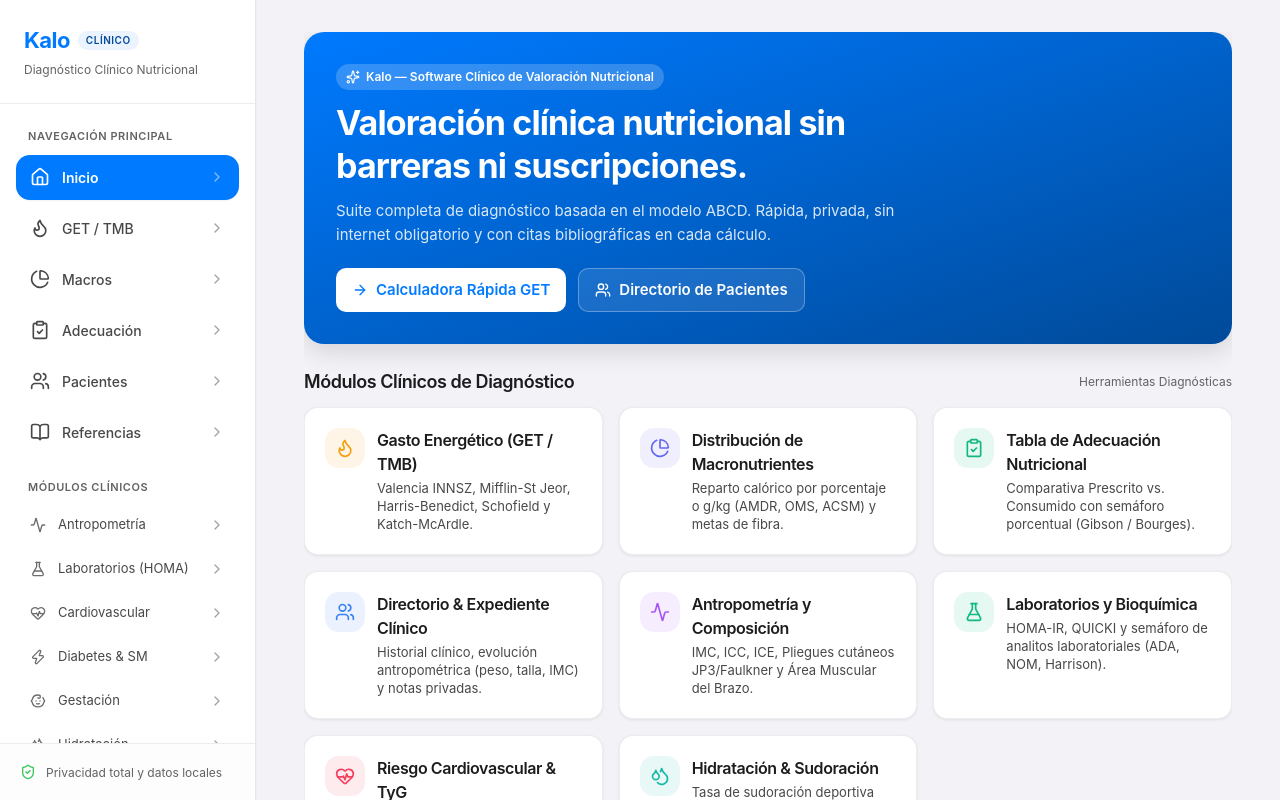
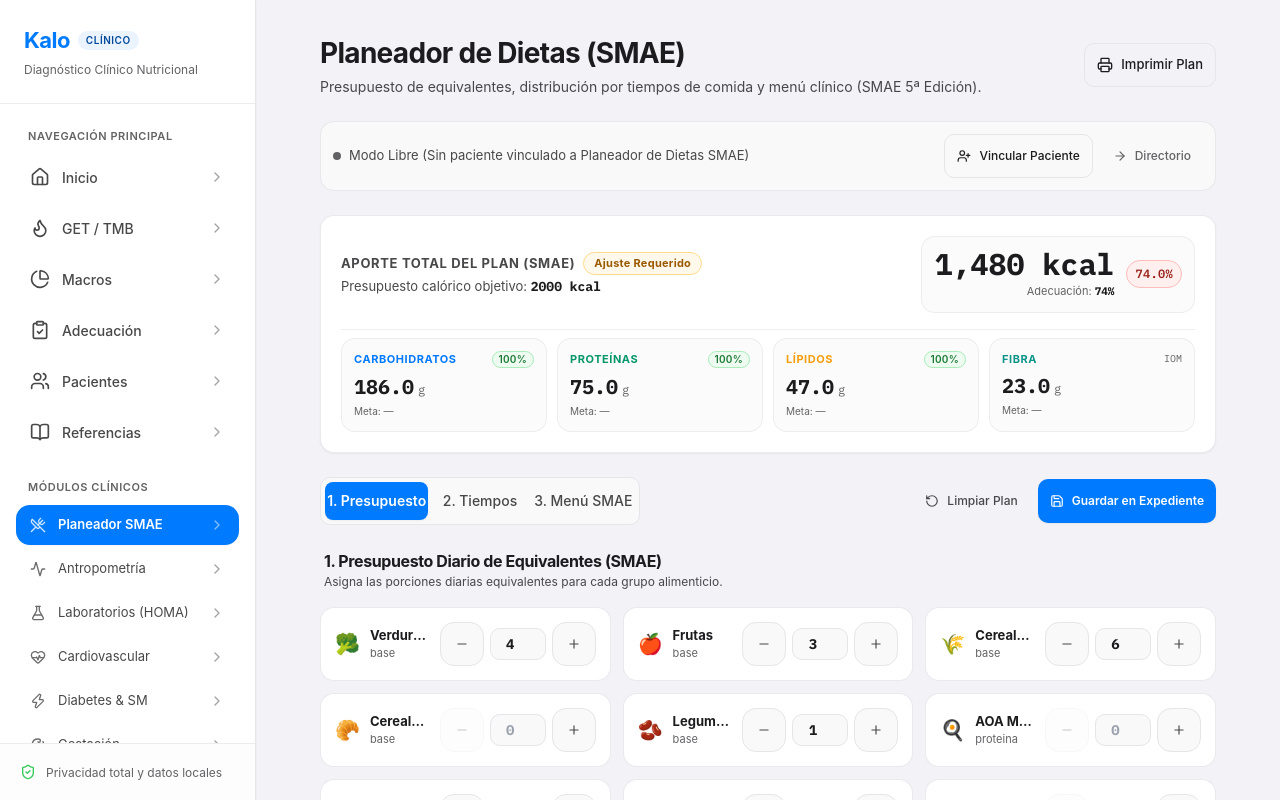
Before and after one commit to dnnnah/Kalo, a React (Vite) app: page /planeador in a window 1280 px wide. Before the commit this address led to /. Shown: the top 800 px of the page. Built offline with nearby package versions, Linux system fonts and the light colour scheme.

Commit message:
feat(meal-planner): integrar vista principal, ruteo y accesos en el layout

```diff
--- a/src/features/dashboard/DashboardView.tsx
+++ b/src/features/dashboard/DashboardView.tsx
@@ -11,6 +11,7 @@ import {
   Users,
   PieChart,
   ClipboardCheck,
+  UtensilsCrossed,
 } from 'lucide-react';
 import { Card, CardTitle } from '../../shared/components/Card';
 import { Button } from '../../shared/components/Button';
@@ -37,6 +38,13 @@ export function DashboardView() {
       descripcion: 'Comparativa Prescrito vs. Consumido con semáforo porcentual (Gibson / Bourges).',
       icono: <ClipboardCheck className="w-5 h-5 text-emerald-500" />,
       color: 'bg-emerald-500/10 text-emerald-600',
+    },
+    {
+      to: '/planeador',
+      titulo: 'Planeador de Dietas (SMAE)',
+      descripcion: 'Presupuesto de equivalentes por grupo, distribución por tiempos y menú de alimentos.',
+      icono: <UtensilsCrossed className="w-5 h-5 text-orange-500" />,
+      color: 'bg-orange-500/10 text-orange-600',
     },
     {
       to: '/pacientes',
--- /dev/null
+++ b/src/features/meal-planner/MealPlannerView.tsx
@@ -0,0 +1,180 @@
+/**
+ * @file src/features/meal-planner/MealPlannerView.tsx
+ * @description Vista principal del Planeador de Dietas por Equivalentes (SMAE 5ª Edición).
+ */
+
+import { Printer, Sparkles, RotateCcw, Save } from 'lucide-react';
+import { useMealPlanner, type CapaActiva } from './useMealPlanner';
+import { Button } from '../../shared/components/Button';
+import { SegmentedControl } from '../../shared/components/SegmentedControl';
+import { BarraPacienteActivo } from '../../shared/components/BarraPacienteActivo';
+import { ResumenPlanCard } from './components/ResumenPlanCard';
+import { CapaPresupuesto } from './components/CapaPresupuesto';
+import { CapaDistribucionTiempos } from './components/CapaDistribucionTiempos';
+import { CapaMenuAlimentos } from './components/CapaMenuAlimentos';
+
+const OPCIONES_CAPAS: Array<{ value: CapaActiva; label: string }> = [
+  { value: 'presupuesto', label: '1. Presupuesto' },
+  { value: 'tiempos', label: '2. Tiempos' },
+  { value: 'menu', label: '3. Menú SMAE' },
+];
+
+export function MealPlannerView() {
+  const {
+    capaActiva,
+    setCapaActiva,
+    getObjetivoKcal,
+    macrosPrescritos,
+    presupuesto,
+    distribucion,
+    alimentosSeleccionados,
+    tiempoSeleccionadoMenu,
+    setTiempoSeleccionadoMenu,
+    busquedaAlimento,
+    setBusquedaAlimento,
+    filtroGrupoCatalogo,
+    setFiltroGrupoCatalogo,
+    alimentosFiltrados,
+    macrosTotales,
+    saldos,
+    adecuacion,
+    actualizarEquivalente,
+    incrementarGrupo,
+    decrementarGrupo,
+    asignarDistribucionTiempo,
+    agregarAlimentoAMenu,
+    eliminarAlimentoDeMenu,
+    precargarDatosPaciente,
+    limpiarPlan,
+    guardarEnExpediente,
+    guardando,
+    guardadoExitoso,
+  } = useMealPlanner();
+
+  const handlePrint = () => {
+    window.print();
+  };
+
+  return (
+    <div className="space-y-6 max-w-4xl mx-auto pb-12">
+      {/* Encabezado */}
+      <div className="flex flex-col sm:flex-row sm:items-center justify-between gap-3">
+        <div>
+          <h1 className="text-[24px] sm:text-[28px] font-bold text-text-primary tracking-tight">
+            Planeador de Dietas (SMAE)
+          </h1>
+          <p className="text-[14px] text-text-secondary mt-0.5">
+            Presupuesto de equivalentes, distribución por tiempos de comida y menú clínico (SMAE 5ª Edición).
+          </p>
+        </div>
+
+        <div className="flex items-center gap-2 no-print self-start sm:self-auto flex-wrap">
+          <Button
+            variant="outline"
+            size="sm"
+            onClick={handlePrint}
+            icono={<Printer className="w-4 h-4" />}
+          >
+            Imprimir Plan
+          </Button>
+        </div>
+      </div>
+
+      {/* Barra de Paciente Activo */}
+      <BarraPacienteActivo
+        onPrecargarDatos={precargarDatosPaciente}
+        onGuardarEnExpediente={guardarEnExpediente}
+        guardando={guardando}
+        guardadoExitoso={guardadoExitoso}
+        nombreModulo="Planeador de Dietas SMAE"
+      />
+
+      {/* Scorecard de Resumen de Macros del Plan */}
+      <ResumenPlanCard
+        macrosTotales={macrosTotales}
+        adecuacion={adecuacion}
+        getObjetivoKcal={getObjetivoKcal}
+        macrosPrescritos={macrosPrescritos}
+      />
+
+      {/* Selector de Capas del Planeador y Acciones */}
+      <div className="flex flex-col sm:flex-row sm:items-center justify-between gap-3 no-print">
+        <div className="w-full sm:w-80">
+          <SegmentedControl
+            options={OPCIONES_CAPAS}
+            value={capaActiva}
+            onChange={(c) => setCapaActiva(c)}
+          />
+        </div>
+
+        <div className="flex items-center gap-2 self-end sm:self-auto flex-wrap">
+          <Button
+            variant="ghost"
+            size="sm"
+            onClick={limpiarPlan}
+            className="text-[12px] text-text-secondary hover:text-semaforo-rojo min-h-[38px]"
+            icono={<RotateCcw className="w-3.5 h-3.5" />}
+          >
+            Limpiar Plan
+          </Button>
+
+          <Button
+            variant="primary"
+            size="sm"
+            disabled={guardando || macrosTotales.energia_kcal === 0}
+            onClick={guardarEnExpediente}
+            className="text-[12px] font-semibold min-h-[38px]"
+            icono={<Save className="w-3.5 h-3.5" />}
+          >
+            {guardando ? 'Guardando...' : 'Guardar en Expediente'}
+          </Button>
+        </div>
+      </div>
+
+      {/* Renderizado de la Capa Activa */}
+      {capaActiva === 'presupuesto' && (
+        <CapaPresupuesto
+          presupuesto={presupuesto}
+          onActualizar={actualizarEquivalente}
+          onIncrementar={incrementarGrupo}
+          onDecrementar={decrementarGrupo}
+        />
+      )}
+
+      {capaActiva === 'tiempos' && (
+        <CapaDistribucionTiempos
+          presupuesto={presupuesto}
+          distribucion={distribucion}
+          saldos={saldos}
+          onAsignar={asignarDistribucionTiempo}
+        />
+      )}
+
+      {capaActiva === 'menu' && (
+        <CapaMenuAlimentos
+          tiempoActivo={tiempoSeleccionadoMenu}
+          onCambiarTiempo={setTiempoSeleccionadoMenu}
+          busqueda={busquedaAlimento}
+          onCambiarBusqueda={setBusquedaAlimento}
+          filtroGrupo={filtroGrupoCatalogo}
+          onCambiarFiltroGrupo={setFiltroGrupoCatalogo}
+          alimentosCatalogo={alimentosFiltrados}
+          alimentosSeleccionados={alimentosSeleccionados}
+          onAgregarAlimento={agregarAlimentoAMenu}
+          onEliminarAlimento={eliminarAlimentoDeMenu}
+        />
+      )}
+
+      {/* Cita de Rigor Clínico (@source) */}
+      <div className="p-3.5 rounded-card bg-background-surface border border-border/70 space-y-1 no-print">
+        <div className="flex items-center gap-1.5 text-[12px] font-semibold text-text-primary">
+          <Sparkles className="w-3.5 h-3.5 text-primary" />
+          <span>Rigor Clínico (@source)</span>
+        </div>
+        <p className="text-[11px] text-text-tertiary leading-relaxed font-mono">
+          Pérez-Lizaur AB, Palacios González B, Castro Becerra AL, Flores Galicia I 2014/2023 (Sistema Mexicano de Alimentos Equivalentes, 5ª edición, Fomento de Nutrición y Salud A.C.) · IOM 2005 (Dietary Reference Intakes) · Gibson RS 2005.
+        </p>
+      </div>
+    </div>
+  );
+}
--- a/src/router/index.tsx
+++ b/src/router/index.tsx
@@ -13,6 +13,7 @@ import { ReferencesView } from '../features/references/ReferencesView';
 import { PatientsView } from '../features/patients/PatientsView';
 import { MacronutrientsView } from '../features/macronutrients/MacronutrientsView';
 import { AdequacyView } from '../features/adequacy/AdequacyView';
+import { MealPlannerView } from '../features/meal-planner/MealPlannerView';
 
 export const router = createBrowserRouter([
   {
@@ -34,6 +35,10 @@ export const router = createBrowserRouter([
       {
         path: 'adecuacion',
         element: <AdequacyView />,
+      },
+      {
+        path: 'planeador',
+        element: <MealPlannerView />,
       },
       {
         path: 'antropometria',
--- a/src/shared/components/AppLayout.tsx
+++ b/src/shared/components/AppLayout.tsx
@@ -18,6 +18,7 @@ import {
   Baby,
   PieChart,
   ClipboardCheck,
+  UtensilsCrossed,
 } from 'lucide-react';
 
 interface NavItem {
@@ -37,6 +38,7 @@ const ITEMS_PRINCIPALES: NavItem[] = [
 ];
 
 const MODULOS_PROXIMOS: NavItem[] = [
+  { to: '/planeador', label: 'Planeador SMAE', icon: <UtensilsCrossed className="w-4 h-4" /> },
   { to: '/antropometria', label: 'Antropometría', icon: <Activity className="w-4 h-4" /> },
   { to: '/bioquimica', label: 'Laboratorios (HOMA)', icon: <FlaskConical className="w-4 h-4" /> },
   { to: '/cardiovascular', label: 'Cardiovascular', icon: <HeartPulse className="w-4 h-4" /> },
@@ -76,7 +78,9 @@ export function AppLayout() {
   const tituloActual =
     ITEMS_PRINCIPALES.find((i) => (i.to === '/' ? location.pathname === '/' : location.pathname.startsWith(i.to)))
       ?.label ??
-    (location.pathname.startsWith('/adecuacion')
+    (location.pathname.startsWith('/planeador')
+      ? 'Planeador SMAE'
+      : location.pathname.startsWith('/adecuacion')
       ? 'Adecuación Nutricional'
       : location.pathname.startsWith('/antropometria')
       ? 'Antropometría'
```
Also changed, not shown: src/features/meal-planner/index.ts (added, +10 -0 lines).
